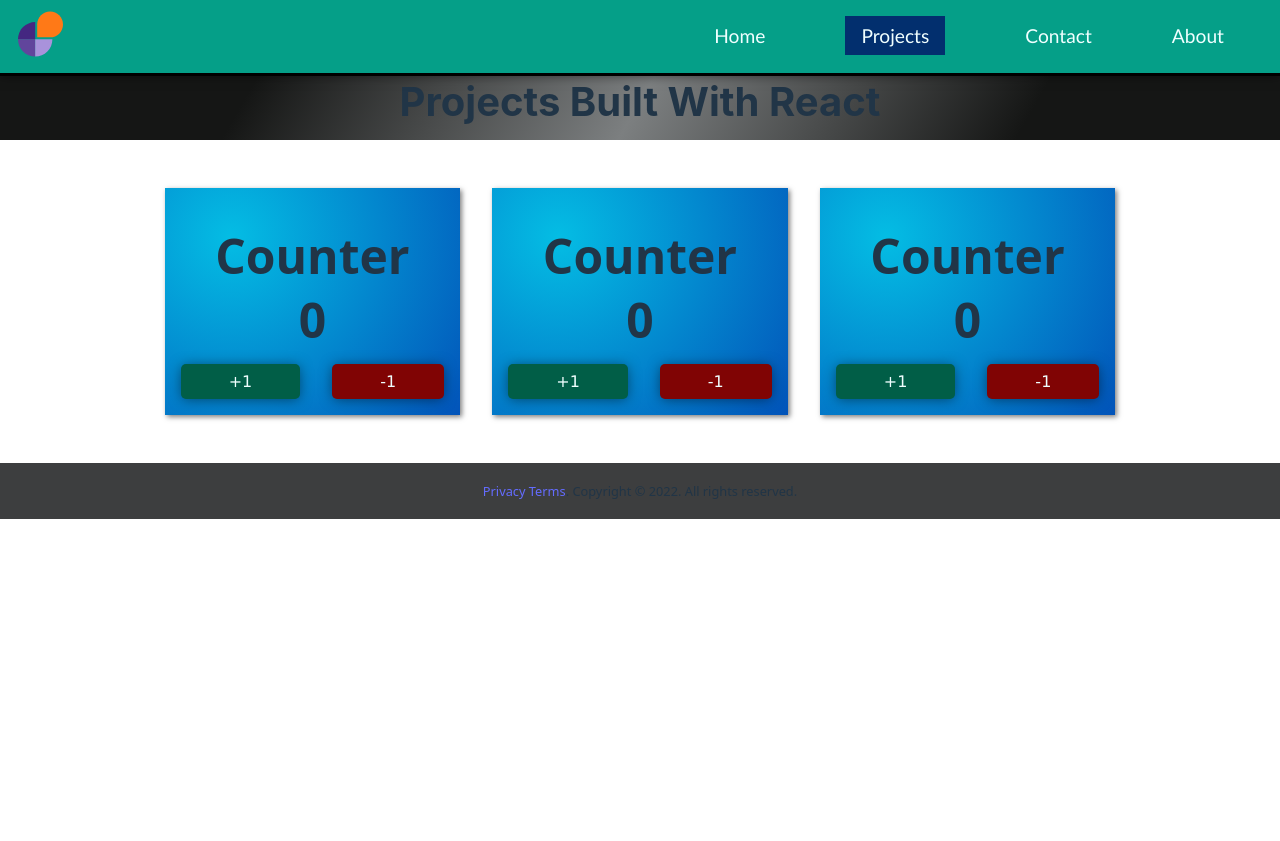
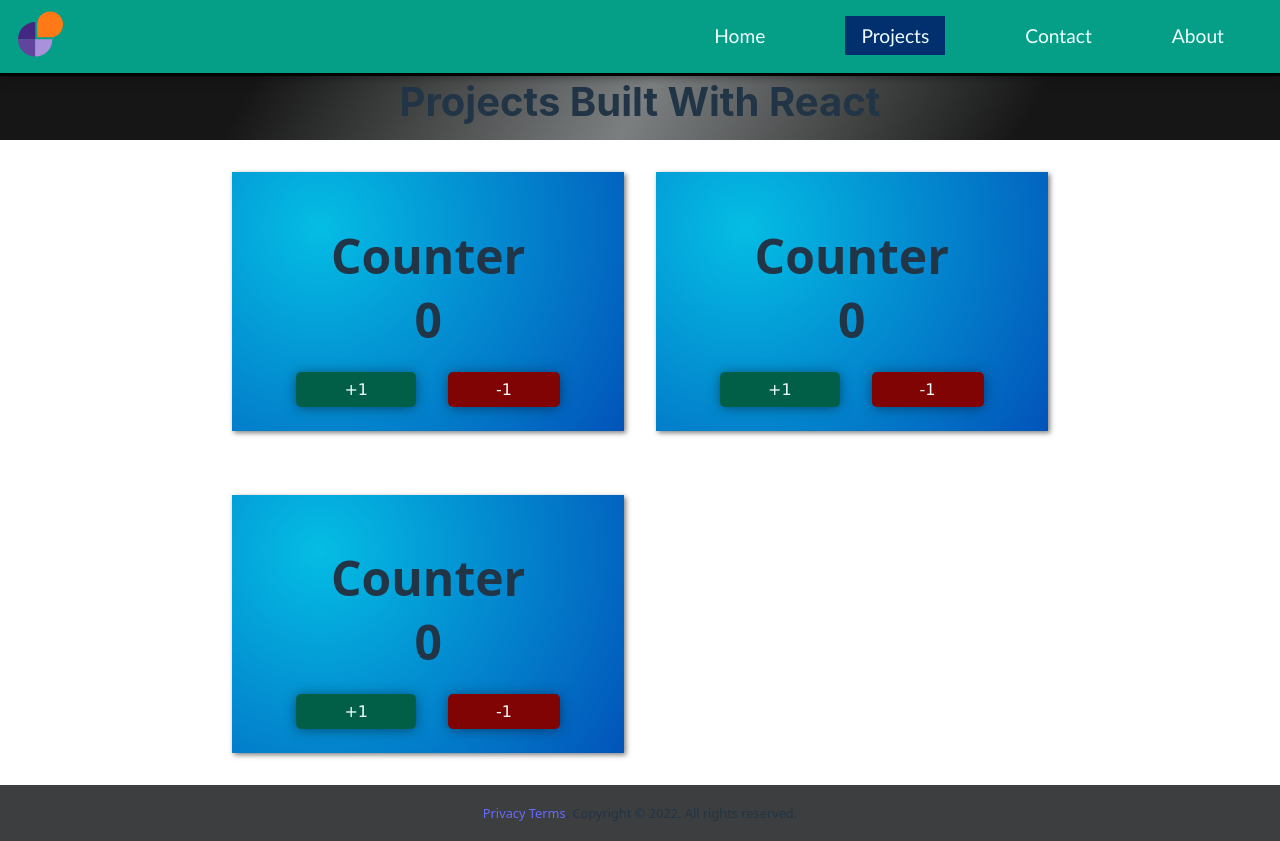
Before and after one commit to RealIB1/30-days-challenge-projects, a React (Vite) app: page /projects in a window 1280 px wide. Before the commit the page ends 800 px from the top, so only its background shows below. Built offline with nearby package versions, Linux system fonts and the light colour scheme.

Commit message:
modified:   src/App.css 	modified:   src/routes/Home.jsx 	modified:   src/routes/Projects.css

```diff
--- a/src/App.css
+++ b/src/App.css
@@ -24,6 +24,12 @@ div.card {
   flex-direction: column;
   justify-content: center;
   align-items: center;
+}
+
+.verified {
+  font-size: 1rem;
+  color: rgb(2, 47, 110);
+  padding: 0 0 .5rem 0;
 }
 
 img.card-img {
@@ -118,50 +124,6 @@ div.projects > h1 {
   text-align: center;
 }
 
-.counter {
-  background-color: rgb(203, 5, 124);
-  width: 100%;
-  max-width: 65rem;
-  /* display: flex; */
-  /* flex-direction: column; */
-  /* justify-content: center; */
-  /* align-items: center; */
-  text-align: center;
-  padding-bottom: 1rem;
-}
-
-.count > h2 {
-  font-size: 5rem;
-  font-family: system-ui, -apple-system, BlinkMacSystemFont, "Segoe UI", Roboto,
-    Oxygen, Ubuntu, Cantarell, "Open Sans", "Helvetica Neue", sans-serif;
-  font-weight: 600;
-}
-
-.count > button {
-  padding: 0.5rem 5rem;
-  margin: 2rem;
-  font-size: 1.5rem;
-}
-
-.count > button.addOne {
-  background-color: rgb(3, 136, 85);
-}
-
-.count > button.minusOne {
-  background-color: rgb(176, 2, 2);
-}
-
-.count > button.addOne:hover {
-  background-color: rgb(2, 101, 63);
-  border: none;
-  outline: none;
-}
-.count > button.minusOne:hover {
-  background-color: rgb(128, 1, 1);
-  border: none;
-  outline: none;
-}
-
 footer {
   font-size: .8rem;
   font-family: system-ui, -apple-system, BlinkMacSystemFont, 'Segoe UI', Roboto, Oxygen, Ubuntu, Cantarell, 'Open Sans', 'Helvetica Neue', sans-serif;
--- a/src/routes/Home.jsx
+++ b/src/routes/Home.jsx
@@ -1,5 +1,6 @@
 import { Component } from "react";
 import image from '/src/assets/images/asabenah.jpeg'
+import { MdVerified } from "react-icons/md";
 
 
 const UserCard = ({
@@ -8,7 +9,7 @@ const UserCard = ({
   return (
     <div className="card">
       <img src={image} alt={firstName} className="card-img" />
-      <h2 className="user-detail"> {firstName} {lastName}</h2>
+      <h2 className="user-detail"> {firstName} {lastName}<MdVerified className="verified" /></h2>
     </div>
 
   );
--- a/src/routes/Projects.css
+++ b/src/routes/Projects.css
@@ -1,11 +1,14 @@
 
 .main__projects {
-    display: flex;
-    /* flex-direction: column; */
-    justify-content: center;
-    align-items: center;
+    display: grid;
+    grid-template-columns: 1fr 1fr;
+    /* grid-template-rows: 1fr 1fr; */
+    gap: 2rem 4rem;
+    grid-template-areas: "project1 project2" "project3 project4";
+    padding: 1rem;
+    place-content: center;
+    place-items: center;
     max-width: 75rem;
-    margin: 2rem 0;
 }
 .counter-title {
     padding-top: 1rem;
@@ -20,10 +23,10 @@
       rgba(4, 189, 228, 1) 0%,
       rgba(2, 83, 185, 1) 100.2%
     );
-    /* width: 100%; */
+    width: 100%;
     text-align: center;
     box-shadow: 2px 2px 5px 0px rgba(0, 0, 0, 0.5);
-    /* padding: 0 1rem; */
+    padding: 1rem;
     margin: 1rem;
   }
 
@@ -36,7 +39,7 @@
 
 
   button {
-    margin: 0 1rem;
+    margin: 0.5rem 1rem;
     font-family: Verdana, Geneva, Tahoma, sans-serif;
     font-size: 1rem;
     -webkit-box-shadow: 0px 1px 13px -1px rgba(0, 0, 0, 0.51);
@@ -80,12 +83,12 @@
   }
 
 /* Medium Screen Media Query */
-@media screen and (max-width: 768px) {
+@media screen and (max-width: 820px) {
     .main__projects {
-        flex-direction: column;
+        grid-template-columns: 1fr;
+        grid-template-rows: 1fr 1fr;
+        grid-template-areas: "project1" "project2" "project3" "project4";
     }
-
-
 
 }
 
```
